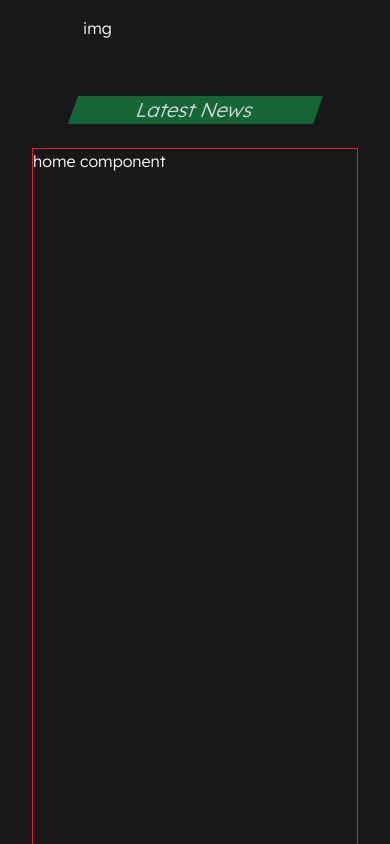
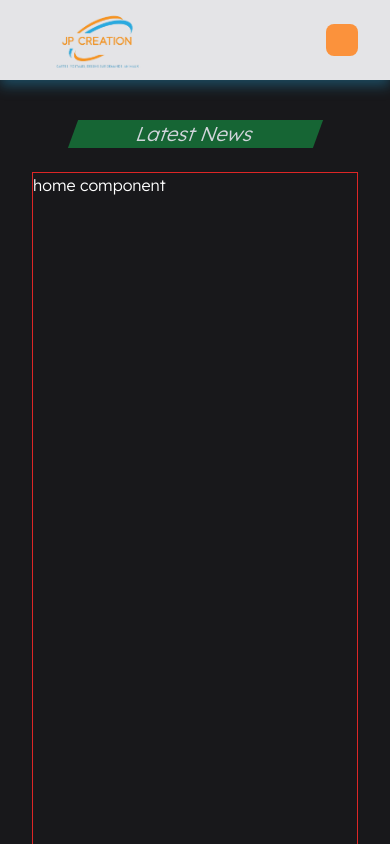
Before and after one commit to zozo404/jpcreation-cartes-postales, a Nuxt app: page / in a window 390 px wide. Shown: the top 844 px of the page. Built offline with nearby package versions, Linux system fonts and the light colour scheme; a web font is replaced by a local one.

Commit message:
💄 Improve header styling and update page title
Refined the header style with a new shadow effect and adjusted the page
title. Updated the website description in French. Replaced the favicon
with jp.png. This commit does not reference any issues.

```diff
--- a/components/Header.vue
+++ b/components/Header.vue
@@ -1,11 +1,11 @@
 <template>
   <header
-    class="w-full z-20 sticky top-0 text-white bg-zinc-900 transition1sec"
+    class="w-full z-20 sticky top-0 text-white bg-zinc-200 transition1sec shadow-bottom"
     :class="{ 'bg-color': isScrolled }"
   >
     <!-- nav desktop -->
     <nav
-      class="lg:max-h-28 max-h-20 w-full py-4 lg:py-6 grid grid-cols-2 grid-rows-1 lg:grid-cols-2 items-center justify-between lg:border-none"
+      class="lg:max-h-28 max-h-20 w-full py-2 lg:py-6 grid grid-cols-2 grid-rows-1 lg:grid-cols-2 items-center justify-between lg:border-none"
       aria-label="Top"
     >
       <!-- logo -->
@@ -18,10 +18,15 @@
           class="h-full"
           sizes="xs:100vw"
         /> -->
-        <p>img</p>
+        <NuxtImg src="jp.png" alt="logo" class="h-16" sizes="xs:100vw" />
       </NuxtLink>
-      <div class="text-right pr-8 lg:hidden flex justify-end" @click="toggle">
-        <i class="fa-solid fa-bars cursor-pointer" style="color: #ffffff" />
+      <div
+        class="w-full h-full pr-8 lg:hidden flex justify-end items-center"
+        @click="toggle"
+      >
+        <i
+          class="fa-solid fa-bars cursor-pointer h-5 p-4 bg-orange-400 rounded-lg"
+        />
       </div>
       <!-- navigation -->
       <div
@@ -50,7 +55,7 @@
       class="lg:hidden w-full absolute top-0 h-screen z-40 grid grid-cols-2 grid-rows-4 bg-opacity-40 backgroundBlur bg-black"
     >
       <div
-        class="grid grid-cols-2 grid-rows-1 col-span-2 my-4 h-12 justify-items-center w-full"
+        class="grid grid-cols-2 grid-rows-1 col-span-2 my-2 h-12 justify-items-center w-full"
       >
         <!-- logo -->
         <NuxtLink to="/" class="flex justify-center lg:col-span-1 h-full">
@@ -62,15 +67,15 @@
             class="h-full"
             sizes="xs:100vw"
           /> -->
-          <p>img</p>
+          <NuxtImg src="jp.png" alt="logo" class="h-16" sizes="xs:100vw" />
         </NuxtLink>
         <!-- hamburger icon -->
         <div
-          class="w-full h-full pr-8 lg:hidden flex justify-end items-center"
+          class="w-full h-full pr-8 lg:hidden flex justify-end items-center my-2"
           @click="toggle"
         >
           <i
-            class="fa-solid fa-xmark cursor-pointer h-5"
+            class="fa-solid fa-xmark cursor-pointer h-6 p-4 bg-orange-400 rounded-lg"
             style="color: #ffffff"
           />
         </div>
@@ -158,4 +163,7 @@ export default {
 .transition1sec{
   transition: 1s;
 }
+.shadow-bottom{
+  box-shadow: 0px 6px 12px 0px rgba(37.99999999999999, 170.0000000000002, 225, 0.34);
+}
 </style>
--- a/nuxt.config.js
+++ b/nuxt.config.js
@@ -1,18 +1,18 @@
 export default {
   // Global page headers: https://go.nuxtjs.dev/config-head
   head: {
-    title: 'Title',
+    title: 'JP CREATION - cartes postales',
     htmlAttrs: {
-      lang: 'en'
+      lang: 'fr'
     },
     meta: [
       { charset: 'utf-8' },
       { name: 'viewport', content: 'width=device-width, initial-scale=1' },
-      { hid: 'description', name: 'description', content: 'Content of website' },
+      { hid: 'description', name: 'description', content: 'Création de cartes postales. Jeune, je dessinais naturellement bien et mes dessins ou caricatures de profs plaisaient à mes camarades de classe. Mes parents, persuadés d’héberger le futur Picasso, m’ont payé des cours de dessin par correspondance. Trop difficiles pour l’enfant que j’étais, j’ai troqué mon pinceau contre la pratique de nombreux sports et ceci pendant plusieurs décennies; si bien que pendant 41 ans je n’ai pas touché un crayon. Pas le moindre dessin !' },
       { name: 'format-detection', content: 'telephone=no' }
     ],
     link: [
-      { rel: 'icon', type: 'image/x-icon', href: '/favicon.ico' },
+      { rel: 'icon', type: 'image/x-icon', href: '/jp.png' },
       {
         rel: "stylesheet",
         href: "https://fonts.googleapis.com/css2?family=Lexend:wght@300&family=Rubik+Doodle+Shadow&display=swap"
```
Also changed, not shown: static/jp.png (added), 1 other file (tests, documents, lock files or other folders).
